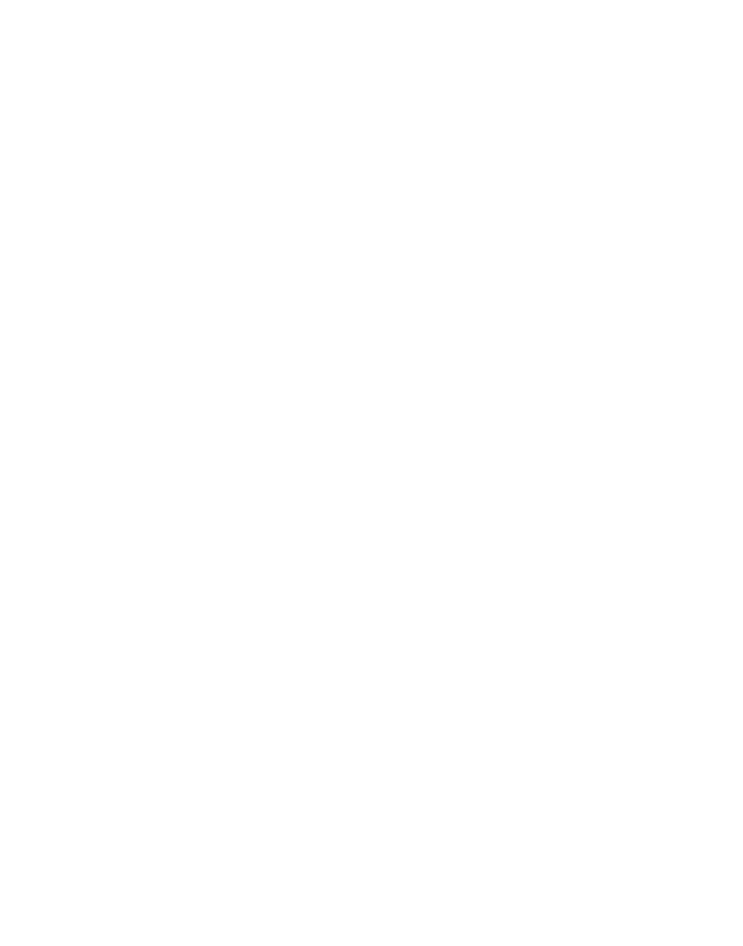
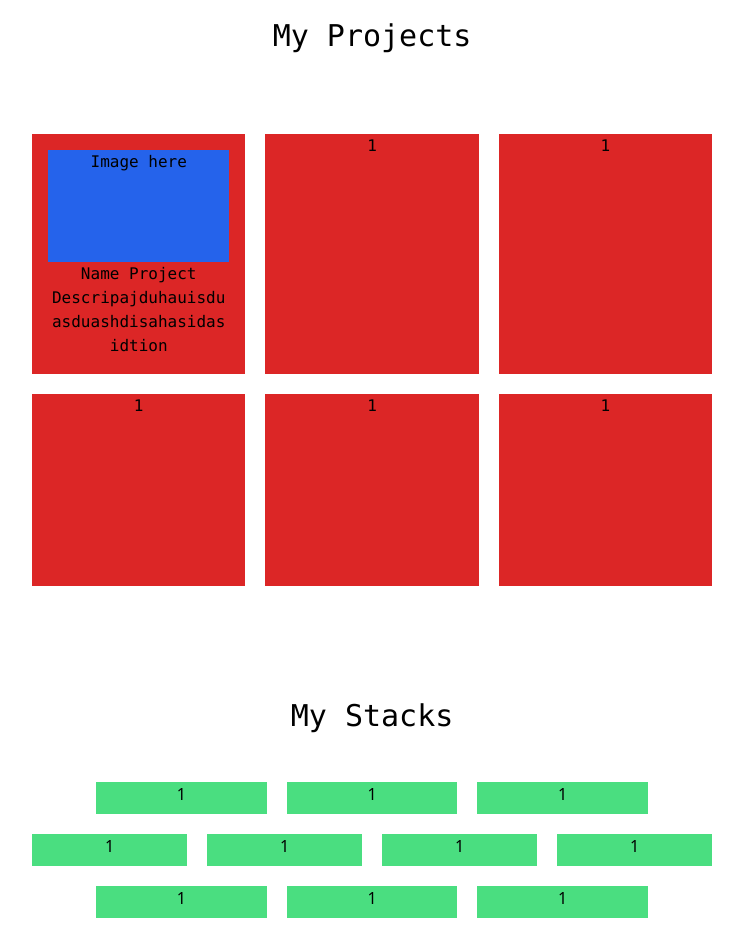
Before and after one commit to ValeskaLim/personal-website, a React (Vite) app: page / in a window 1280 px wide. Shown: the part 1120-2066 px from the top of the page, without its empty margins (268-1011 px from the left). Before the commit the page ends 1054 px from the top, so only its background shows below. Built offline with nearby package versions, Linux system fonts and the light colour scheme.

Commit message:
add stack and project section (unfinished)

```diff
--- a/src/App.tsx
+++ b/src/App.tsx
@@ -2,6 +2,8 @@
 import Profile from "./components/Profile";
 import Container from "./components/Container";
 import About from "./components/About";
+import Project from "./components/Project";
+import Stack from "./components/Stack";
 
 function App() {
 
@@ -12,6 +14,8 @@
           <Header />
           <Profile />
           <About />
+          <Project />
+          <Stack />
         </Container>
       </>
     </div>
--- a/src/components/Profile.tsx
+++ b/src/components/Profile.tsx
@@ -1,5 +1,5 @@
 import React, { useState } from "react";
-import Profiles from "../assets/profile.jpg";
+import Profiles from "/profile.jpg";
 
 const Profile = () => {
     const [isDarkMode, setIsDarkMode] = useState(false);
--- /dev/null
+++ b/src/components/Project.tsx
@@ -0,0 +1,27 @@
+const Project = () => {
+    return (
+        <div className="flex flex-col justify-center text-center w-full pt-[7rem] duration-300 md:px-[7rem] dark:duration-300">
+            <div className="flex justify-center items-center">
+                <h2 className="font-mono text-3xl pb-4 dark:text-white">My Projects</h2>
+            </div>
+            <div className="grid grid-cols-1 gap-5 pt-[4rem] duration-200 font-mono sm:grid-cols-2 sm:duration-200 md:grid-cols-3 md:duration-200">
+                <div className="p-4 bg-red-600 w-full h-fit">
+                    <div>
+                        <div className="bg-blue-600 w-full h-[7rem]">
+                            Image here
+                        </div>
+                        <h1 className="text-center items-center">Name Project</h1>
+                        <p className="text-center items-center break-words">Descripajduhauisduasduashdisahasidasidtion</p>
+                    </div>
+                </div>
+                <div className="bg-red-600 w-full h-full">1</div>
+                <div className="bg-red-600 w-full h-full">1</div>
+                <div className="bg-red-600 w-full h-full">1</div>
+                <div className="bg-red-600 w-full h-[12rem]">1</div>
+                <div className="bg-red-600 w-full h-full">1</div>
+            </div>
+        </div>
+    );
+}
+
+export default Project;
--- /dev/null
+++ b/src/components/Stack.tsx
@@ -0,0 +1,34 @@
+const Stack = () => {
+    return (
+        <div className="flex flex-col justify-center text-center w-full pt-[7rem] duration-300 md:px-[7rem] dark:duration-300">
+            {/* Stack list */}
+            <div className="">
+                <h2 className="font-mono text-3xl pb-4 dark:text-white">My Stacks</h2>
+                <div className="grid grid-cols-1 gap-5 pt-[2rem]">
+                    <div className="grid grid-cols-3 gap-5 px-[4rem]">
+                        <div className="bg-green-400 w-full h-[2rem]">1</div>
+                        <div className="bg-green-400 w-full h-[2rem]">1</div>
+                        <div className="bg-green-400 w-full h-[2rem]">1</div>
+                    </div>
+                    <div className="grid grid-cols-4 gap-5">
+                        <div className="bg-green-400 w-full h-[2rem]">1</div>
+                        <div className="bg-green-400 w-full h-[2rem]">1</div>
+                        <div className="bg-green-400 w-full h-[2rem]">1</div>
+                        <div className="bg-green-400 w-full h-[2rem]">1</div>
+                    </div>
+                    <div className="grid grid-cols-3 gap-5 px-[4rem]">
+                        <div className="bg-green-400 w-full h-[2rem]">1</div>
+                        <div className="bg-green-400 w-full h-[2rem]">1</div>
+                        <div className="bg-green-400 w-full h-[2rem]">1</div>
+                    </div>
+                </div>
+            </div>
+            {/* Current stack */}
+            <div>
+
+            </div>
+        </div>
+    );
+}
+
+export default Stack;
```
Also changed, not shown: public/profile.jpg (renamed from src/assets/profile.jpg).
